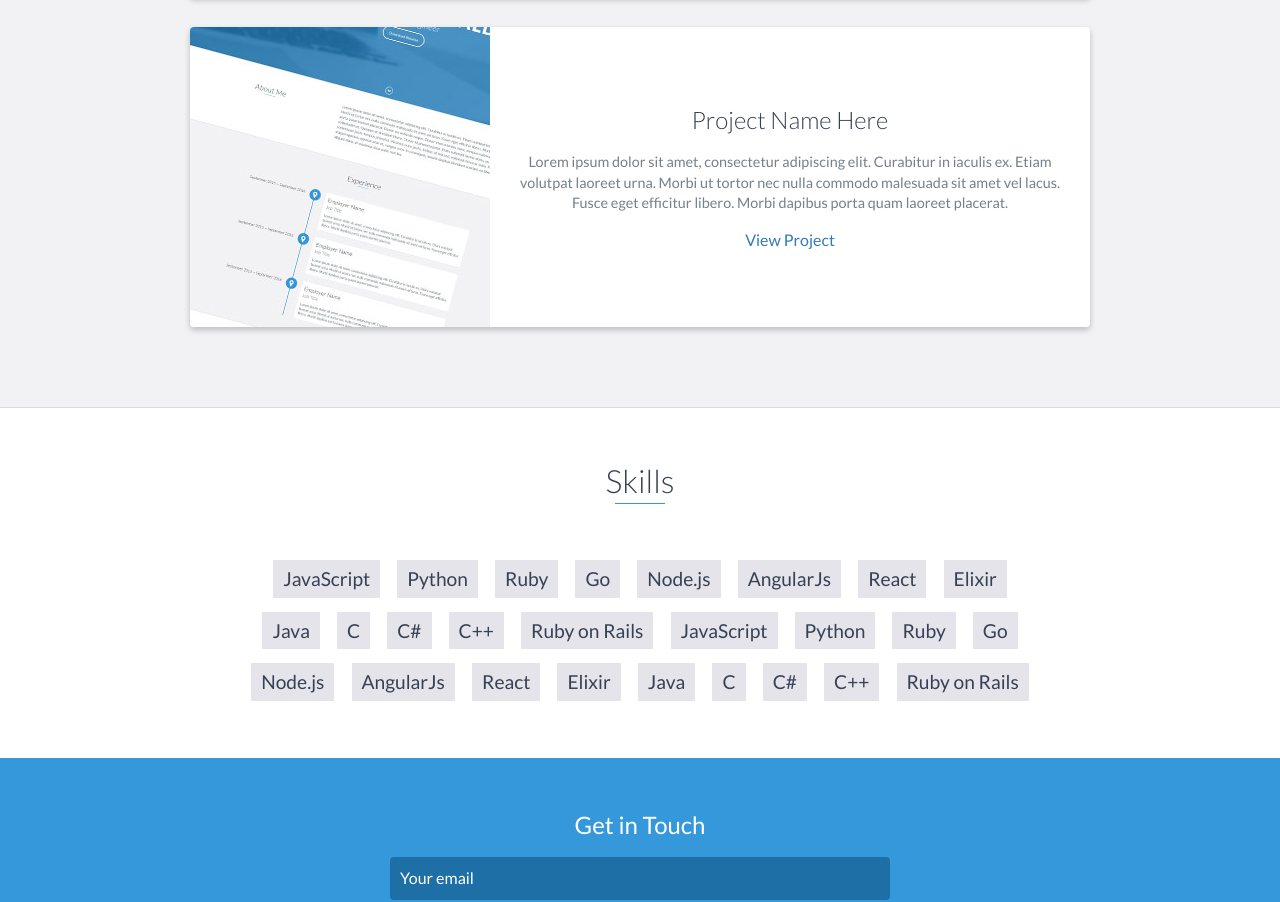
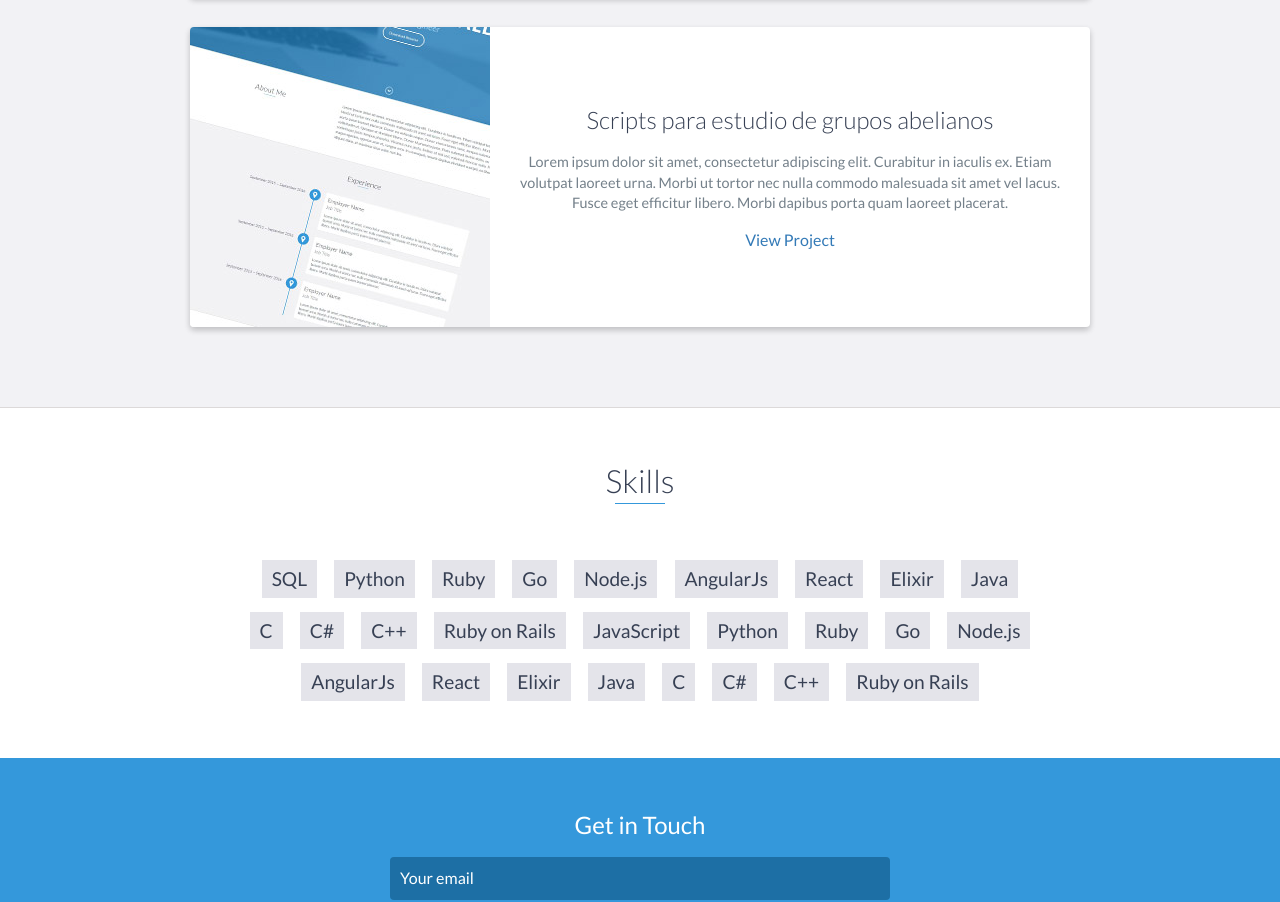
Before and after one commit to angelblasco/portfolio, a website: page index.html in a window 1280 px wide. Shown: the part 2893-3795 px from the top of the page. Drawn offline with nearby package versions, Linux system fonts and the light colour scheme.

Commit message:
limpieza

```diff
--- a/index.html
+++ b/index.html
@@ -180,7 +180,7 @@
                     </div>
                     <!-- End .project-image -->
                     <div class="project-info">
-                        <h3>Project Name Here</h3>
+                        <h3>Scripts para estudio de grupos abelianos</h3>
                         <p>
                             Lorem ipsum dolor sit amet, consectetur adipiscing elit. Curabitur in iaculis ex. Etiam volutpat laoreet urna. Morbi ut tortor nec nulla commodo malesuada sit amet vel lacus. Fusce eget efficitur libero. Morbi dapibus porta quam laoreet placerat.
                         </p>
@@ -197,7 +197,7 @@
     <div id="skills">
         <h2 class="heading">Skills</h2>
         <ul>
-            <li>JavaScript</li>
+            <li>SQL</li>
             <li>Python</li>
             <li>Ruby</li>
             <li>Go</li>
```
